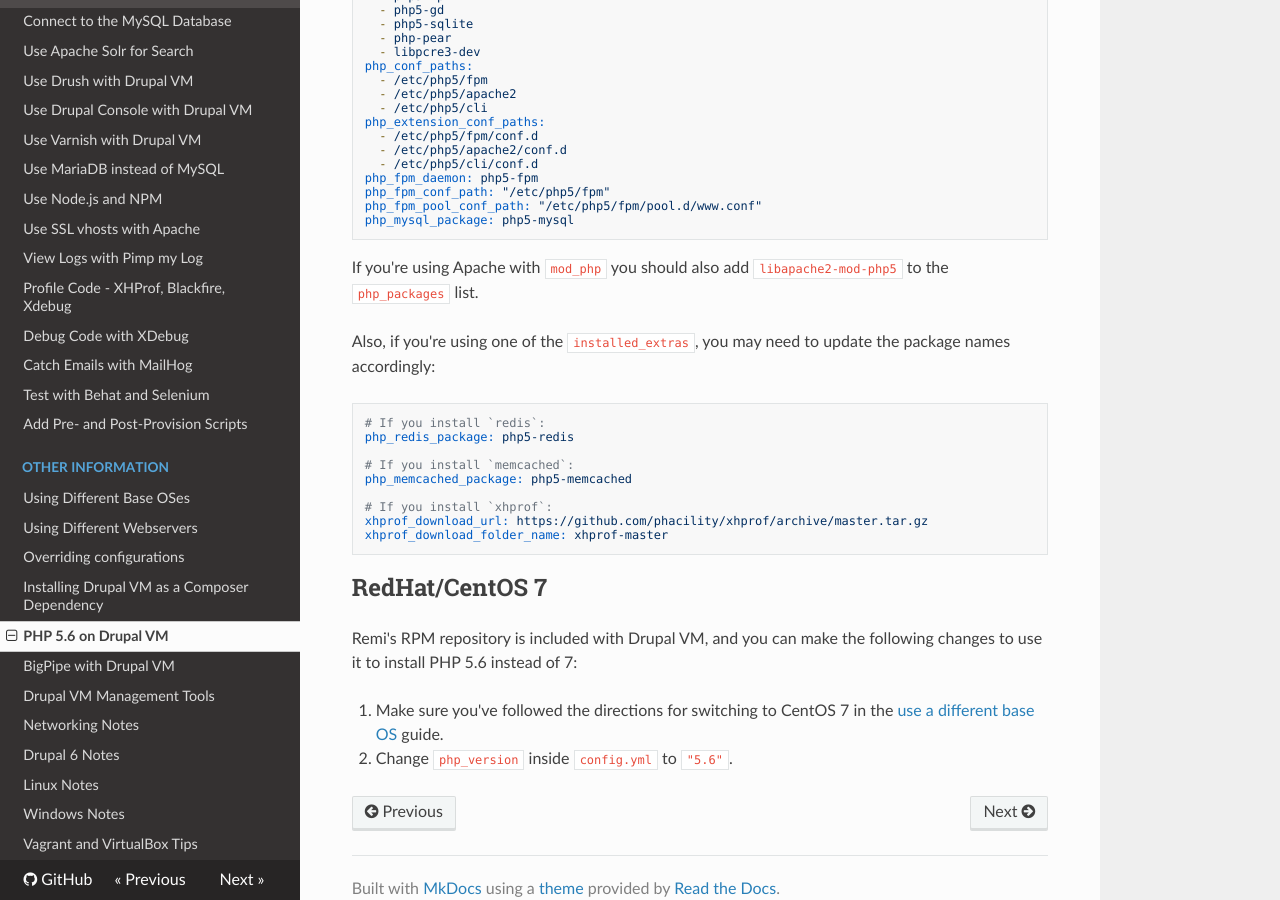
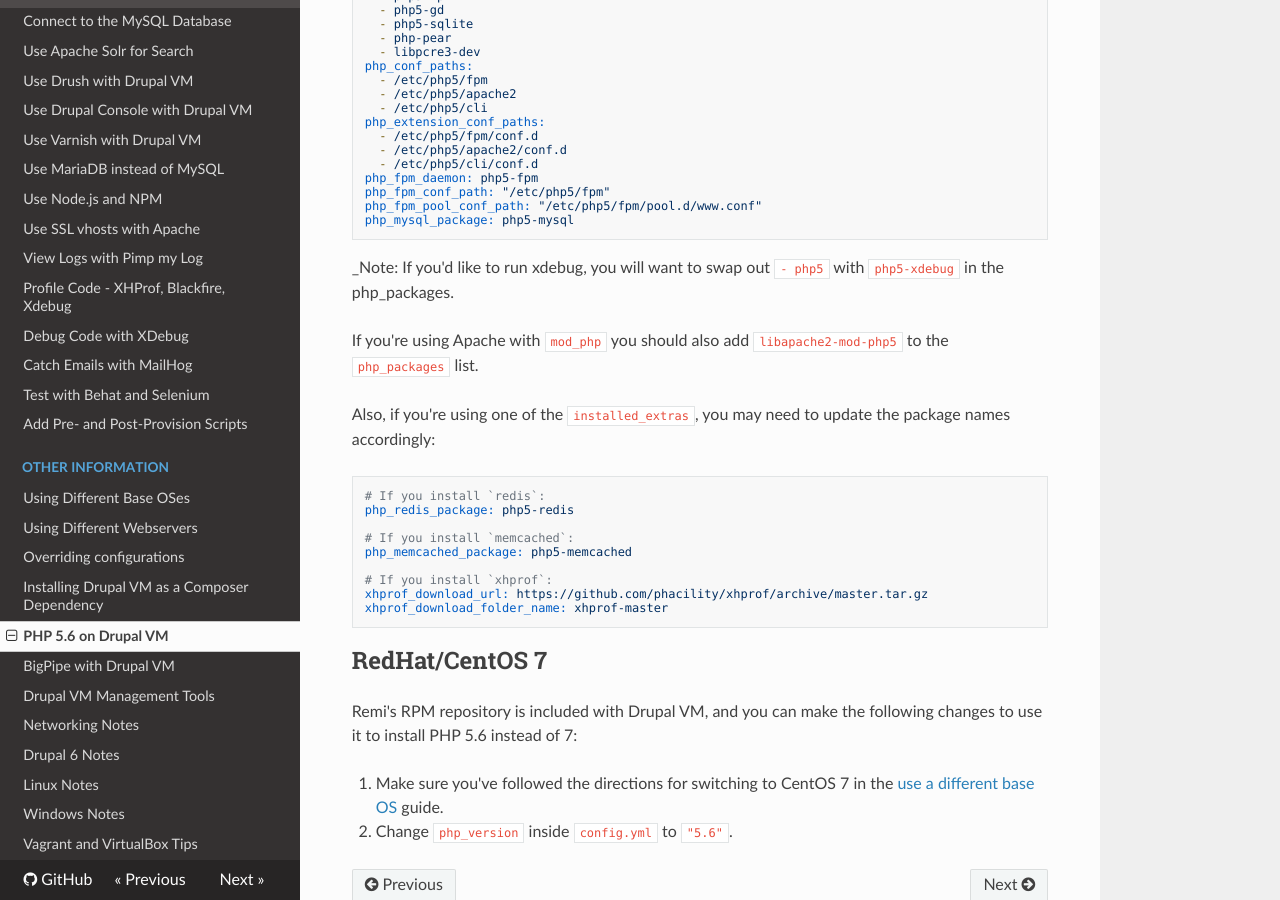
Before and after one commit to geerlingguy/drupal-vm, an MkDocs documentation site: the page built from docs/other/php-56.md, in a window 1280 px wide and 900 px high, scrolled down 676 px. Built offline with MkDocs 1.6.1, drawn with Linux system fonts in a browser that asks for light colours; nearby versions of some CDN libraries; old or Windows-style settings are respelled for this version of MkDocs.

Commit message:
php5.6 xdebug documentation

````diff
--- a/docs/other/php-56.md
+++ b/docs/other/php-56.md
@@ -39,6 +39,8 @@ php_fpm_pool_conf_path: "/etc/php5/fpm/pool.d/www.conf"
 php_mysql_package: php5-mysql
 ```
 
+_Note: If you'd like to run xdebug, you will want to swap out `- php5` with `php5-xdebug` in the php_packages.
+
 If you're using Apache with `mod_php` you should also add `libapache2-mod-php5` to the `php_packages` list.
 
 Also, if you're using one of the `installed_extras`, you may need to update the package names accordingly:
````
